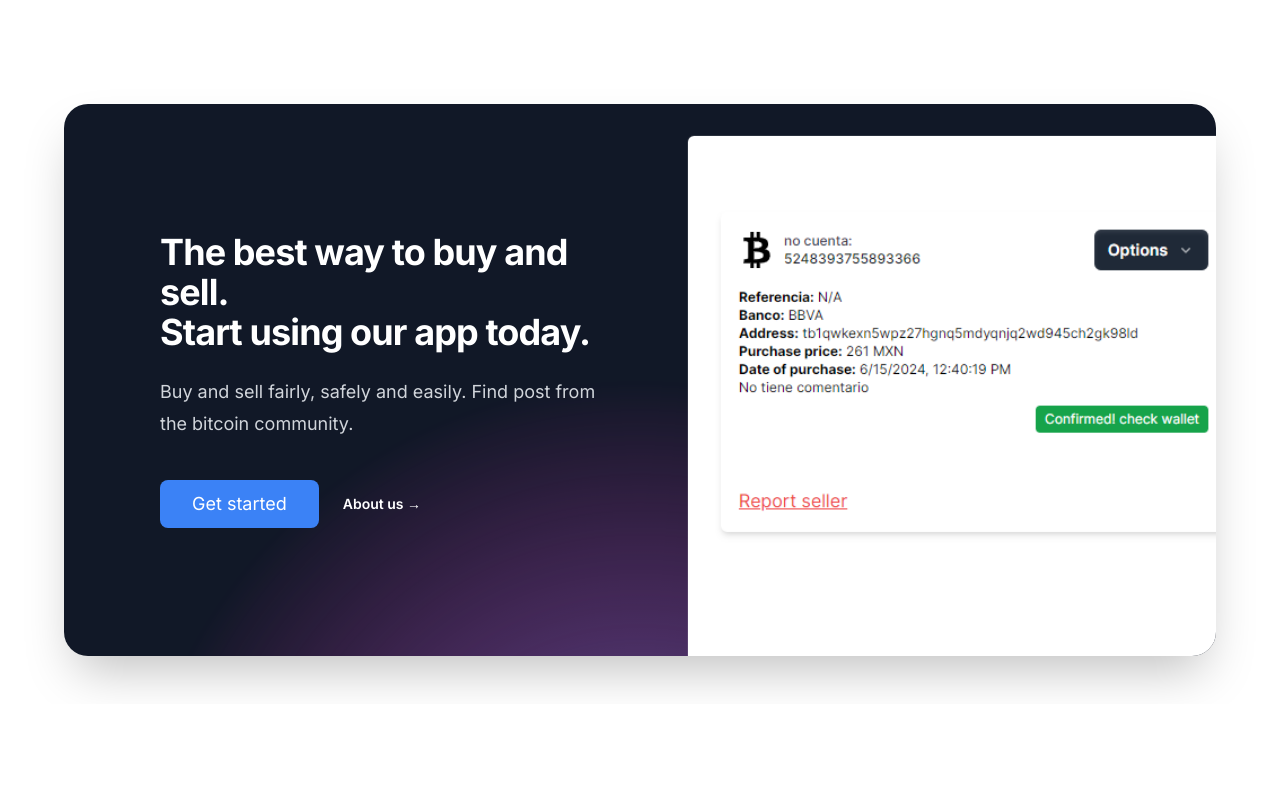
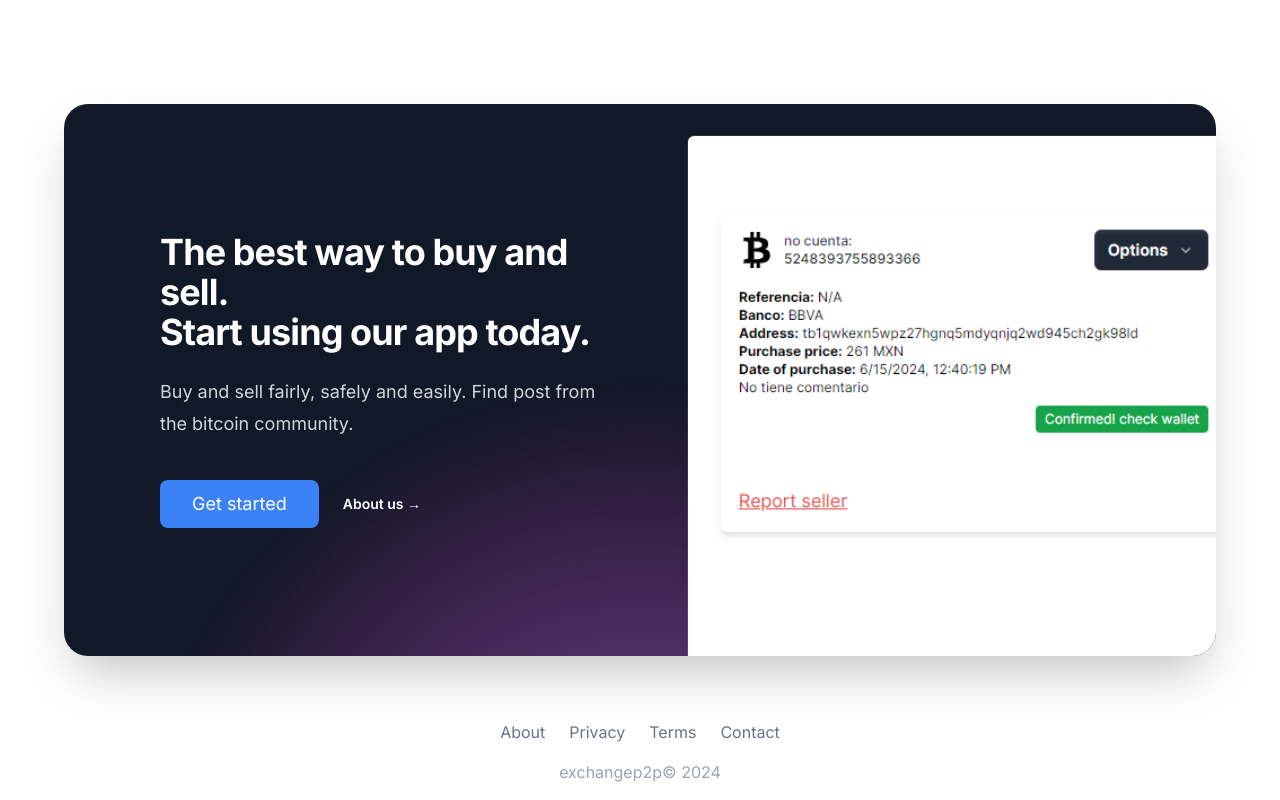
Before and after one commit to Alberto200420/cryptoexchangeP2P-frontend, a Next.js app: page / in a window 1280 px wide. Shown: the part 1932-2732 px from the top of the page. Before the commit the page ends 2636 px from the top, so only its background shows below. Built offline with nearby package versions, Linux system fonts and the light colour scheme; no server answers.

Commit message:
Added /contact

```diff
--- /dev/null
+++ b/app/(legal)/contact/page.tsx
@@ -0,0 +1,7 @@
+export default function AboutPage() {
+  return(
+    <div className="max-w-4xl mx-auto p-8">
+      <h1 className="text-2xl font-bold mb-4" >Contact me on WhatsApp +52 442 896 8441</h1>
+    </div>
+  )
+}
--- a/app/page.tsx
+++ b/app/page.tsx
@@ -174,7 +174,23 @@ export default function Page() {
             </div>
           </div>
         </div>
-        {/* <Footer/> */}
+        <footer className="bg-white text-black p-4 text-center">
+          <div className="mb-4 flex justify-center space-x-6">
+            <Link href="/about" className="text-gray-500 hover:text-gray-800">
+              About
+            </Link>
+            <Link href="/privacy" className="text-gray-500 hover:text-gray-800">
+              Privacy
+            </Link>
+            <Link href="/terms" className="text-gray-500 hover:text-gray-800">
+              Terms
+            </Link>
+            <Link href="/contact" className="text-gray-500 hover:text-gray-800">
+              Contact
+            </Link>
+          </div>
+          <p className="text-gray-400">exchangep2p&copy; 2024</p>
+        </footer>
       </main>
     </>
   );
```
